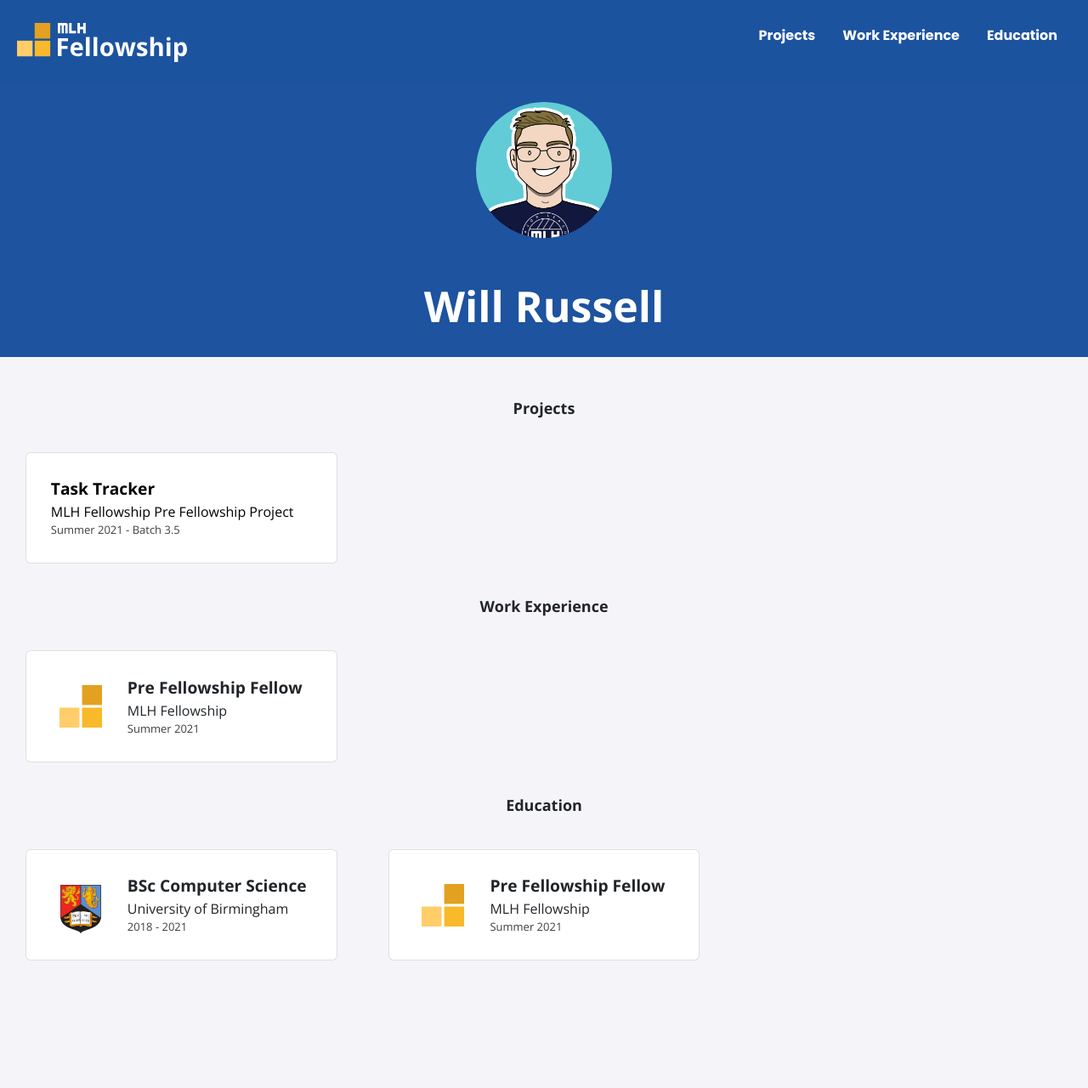
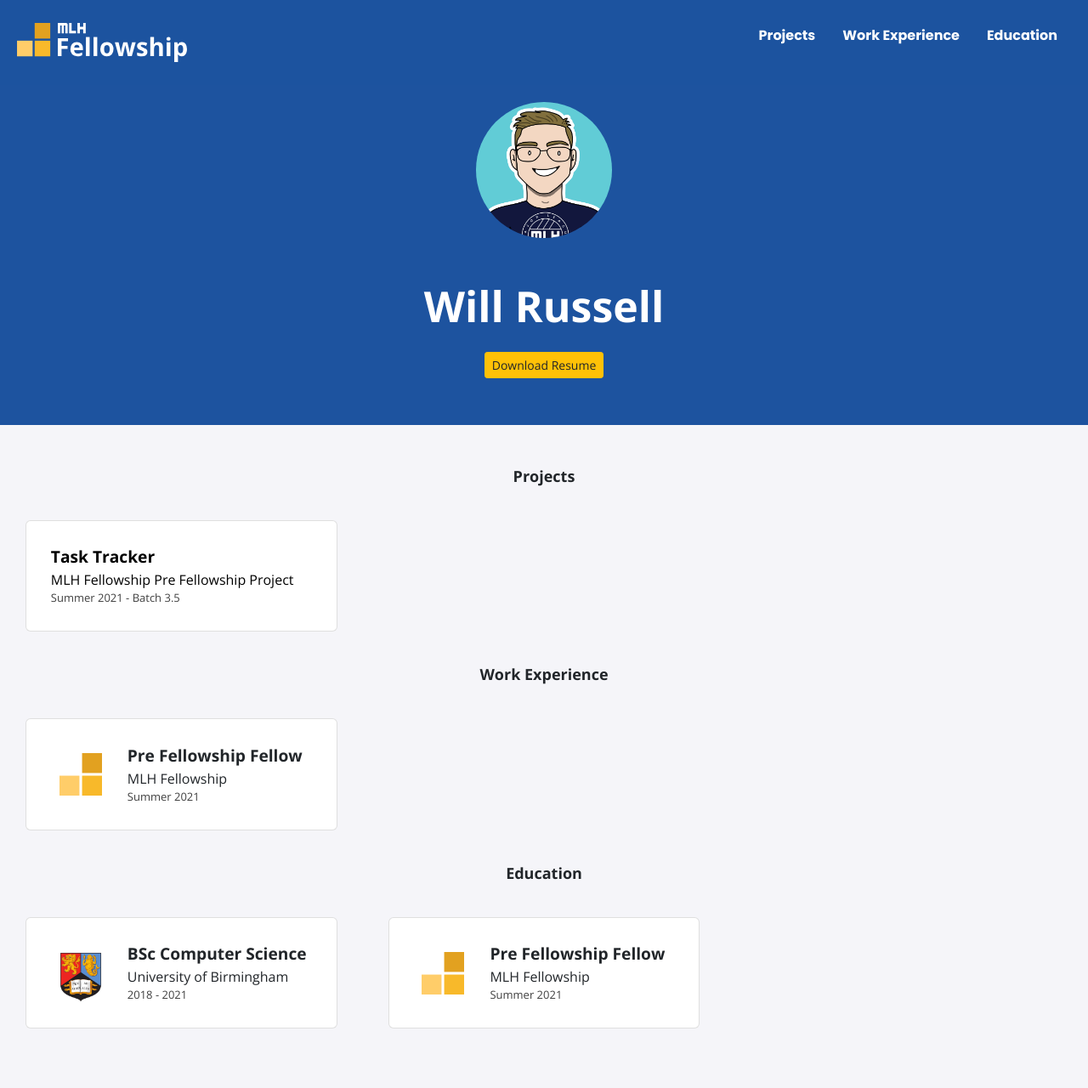
Before and after one commit to iamHrithikRaj/portfolio-website, a Jekyll site: the page built from index.html, in a window 1280 px wide. Shown: the whole page at 85% size. Built offline with Jekyll 4.4.1, drawn with Linux system fonts in a browser that asks for light colours; nearby versions of some CDN libraries; before the commit the page ends 1200 px from its top, so only the background shows below that.

Commit message:
Add button for resume/cv

```diff
--- a/_includes/profile.html
+++ b/_includes/profile.html
@@ -3,4 +3,7 @@
         <img src="./assets/img/logo.jpg">
     </div>
     <h1>{{ site.title }}</h1>
+    <a href="https://www.google.com/intl/en_in/drive/" add target="_blank" class="btn btn-sm btn-warning mt-3">
+        Download Resume
+    </a>
 </div>
--- a/_sass/profile.scss
+++ b/_sass/profile.scss
@@ -1,7 +1,7 @@
 .profile {
     background-color: #1d539f !important;
     text-align: center;
-    height: 320px;
+    height: 400px;
     margin-bottom: 50px;
     h1 {
         font-size: 50px;
```
